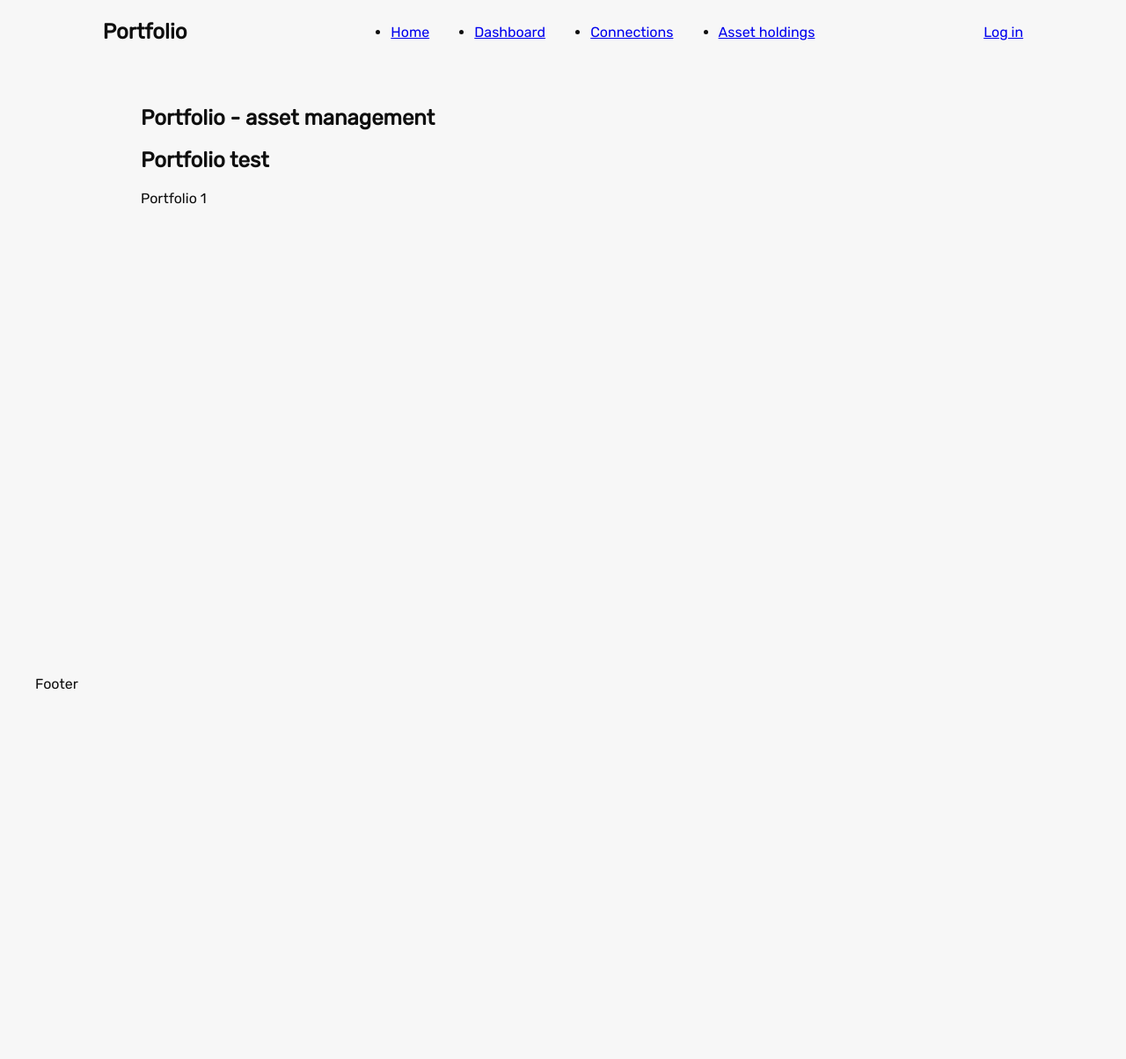
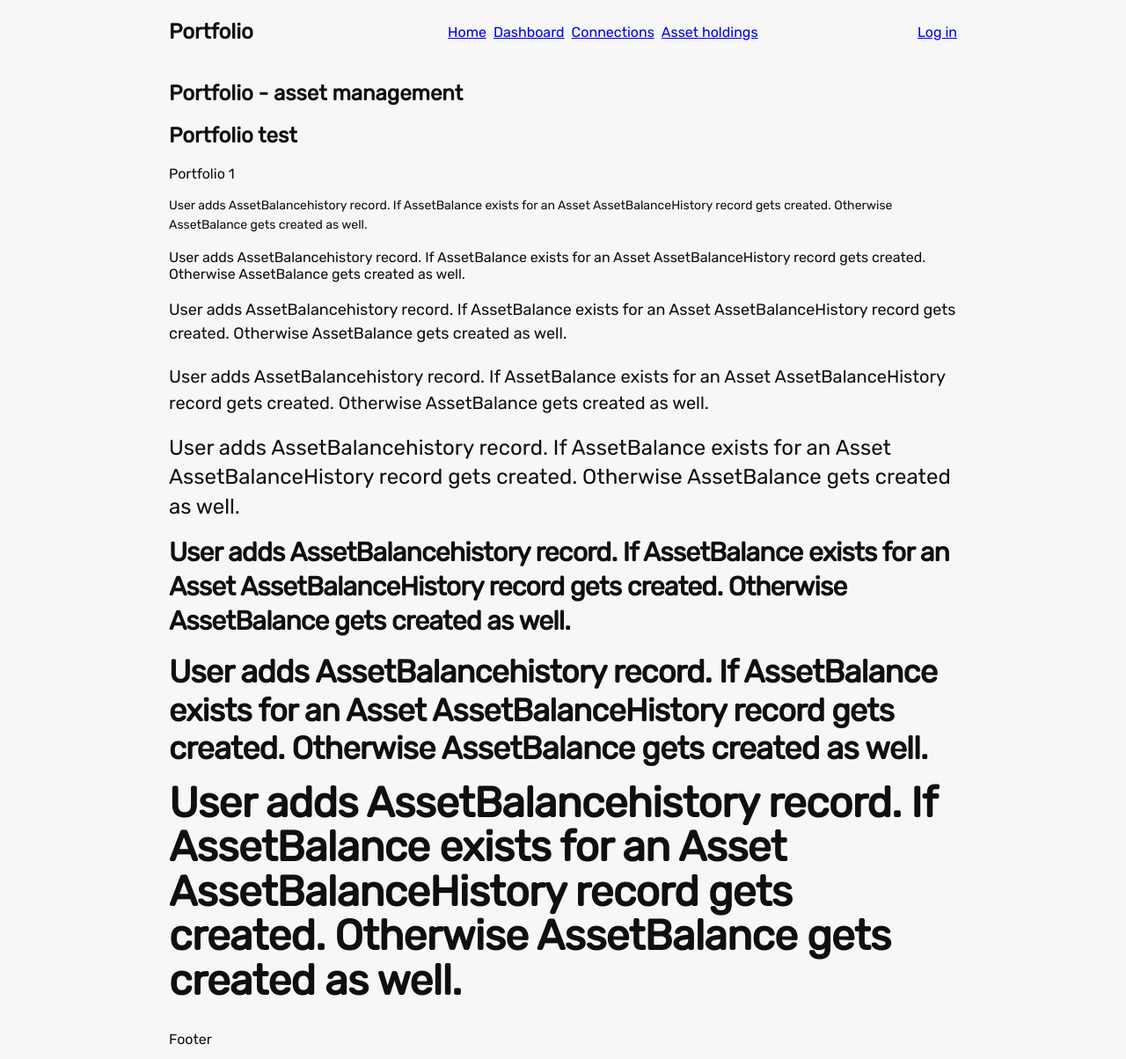
Before and after one commit to ra2dd/django-finances, a Django app: page /portfolio/ in a window 1280 px wide. Shown: the whole page at 88% size. Before the commit the page ends 784 px from the top, so only its background shows below. Run offline with Django 4.2, Linux system fonts and the light colour scheme; tables that the repository leaves empty hold one stand-in row (values such as "Sample post").

Commit message:
base styling

```diff
--- a/portfolio/static/css/main_module.css
+++ b/portfolio/static/css/main_module.css
@@ -1,3 +1,11 @@
+.heading3Xl {
+    font-size: 3rem;
+    line-height: 1.05;
+    font-weight: 800;
+    letter-spacing: -0.05rem;
+    margin: 1rem 0;
+}
+
 .heading2Xl {
     font-size: 2.25rem;
     line-height: 1.2;
@@ -7,7 +15,7 @@
 }
 
 .headingXl {
-    font-size: 2rem;
+    font-size: 1.875rem;
     line-height: 1.3;
     font-weight: 800;
     letter-spacing: -0.05rem;
@@ -25,10 +33,12 @@
     line-height: 1.5;
 }
 
+.textLarger {
+    font-size: 1.125rem;
+    line-height: 1.5;
+}
+
 .textSmall {
     font-size: 0.875rem;
+    line-height: 1.57;
 }
-
-.textXSmall {
-    font-size: 0.75rem;
-}
--- a/portfolio/static/css/style.css
+++ b/portfolio/static/css/style.css
@@ -24,7 +24,7 @@ body
 
     position: relative;
     min-height: 100vh;
-    max-width: 1200px;
+    max-width: 56rem;
     margin: 0 auto;
 }
 
@@ -48,41 +48,30 @@ footer
     grid-area: footer;
 }
 
-
-/*
-    Styling main content
-*/
-.main-content
-{
-    margin: 4% 10%;
-}
-
-
-
 /*
     Styling header and sidebar
 */
 .header-navbar
 {
     display: flex;
-    flex-flow: row wrap;
+    flex-flow: row;
     align-items: center;
     justify-content: space-around;
 }
 
 .header-navbar > *
 {
-    margin: auto 2vw;
+    list-style: none;
+    margin: 0.25rem;
 }
 
 header > .header-logo
 {
-    margin-left: 6vw;
+
 }
 
 header > .header-user
 {
-    margin-right: 6vw;
     display: flex;
     justify-content: right;
 }
--- a/portfolio/templates/base_generic.html
+++ b/portfolio/templates/base_generic.html
@@ -13,6 +13,7 @@
         <!-- Add additional CSS in static file -->
         {% load static %}
         <link rel="stylesheet" href="{% static 'css/style.css' %}">
+        <link rel="stylesheet" href="{% static 'css/main_module.css' %}">
     </head>
 
     <body>
@@ -56,10 +57,8 @@
             </header>
 
             <section class="content-container">
-                <div class="main-content">
-                    {% block content %}
-                    {% endblock %}
-                </div>
+                {% block content %}
+                {% endblock %}
             </section>
 
             <footer>
--- a/portfolio/templates/index.html
+++ b/portfolio/templates/index.html
@@ -10,4 +10,13 @@
     <h2>Portfolio test</h2>
 
     <p>{{ portfolio_object }}</p>
+
+    <p class="textSmall">User adds AssetBalancehistory record. If AssetBalance exists for an Asset AssetBalanceHistory record gets created. Otherwise AssetBalance gets created as well.</p>
+    <p class="">User adds AssetBalancehistory record. If AssetBalance exists for an Asset AssetBalanceHistory record gets created. Otherwise AssetBalance gets created as well.</p>
+    <p class="textLarger">User adds AssetBalancehistory record. If AssetBalance exists for an Asset AssetBalanceHistory record gets created. Otherwise AssetBalance gets created as well.</p>
+    <p class="headingMd">User adds AssetBalancehistory record. If AssetBalance exists for an Asset AssetBalanceHistory record gets created. Otherwise AssetBalance gets created as well.</p>
+    <p class="headingLg">User adds AssetBalancehistory record. If AssetBalance exists for an Asset AssetBalanceHistory record gets created. Otherwise AssetBalance gets created as well.</p>
+    <p class="headingXl">User adds AssetBalancehistory record. If AssetBalance exists for an Asset AssetBalanceHistory record gets created. Otherwise AssetBalance gets created as well.</p>
+    <p class="heading2Xl">User adds AssetBalancehistory record. If AssetBalance exists for an Asset AssetBalanceHistory record gets created. Otherwise AssetBalance gets created as well.</p>
+    <p class="heading3Xl">User adds AssetBalancehistory record. If AssetBalance exists for an Asset AssetBalanceHistory record gets created. Otherwise AssetBalance gets created as well.</p>
 {% endblock %}
```
